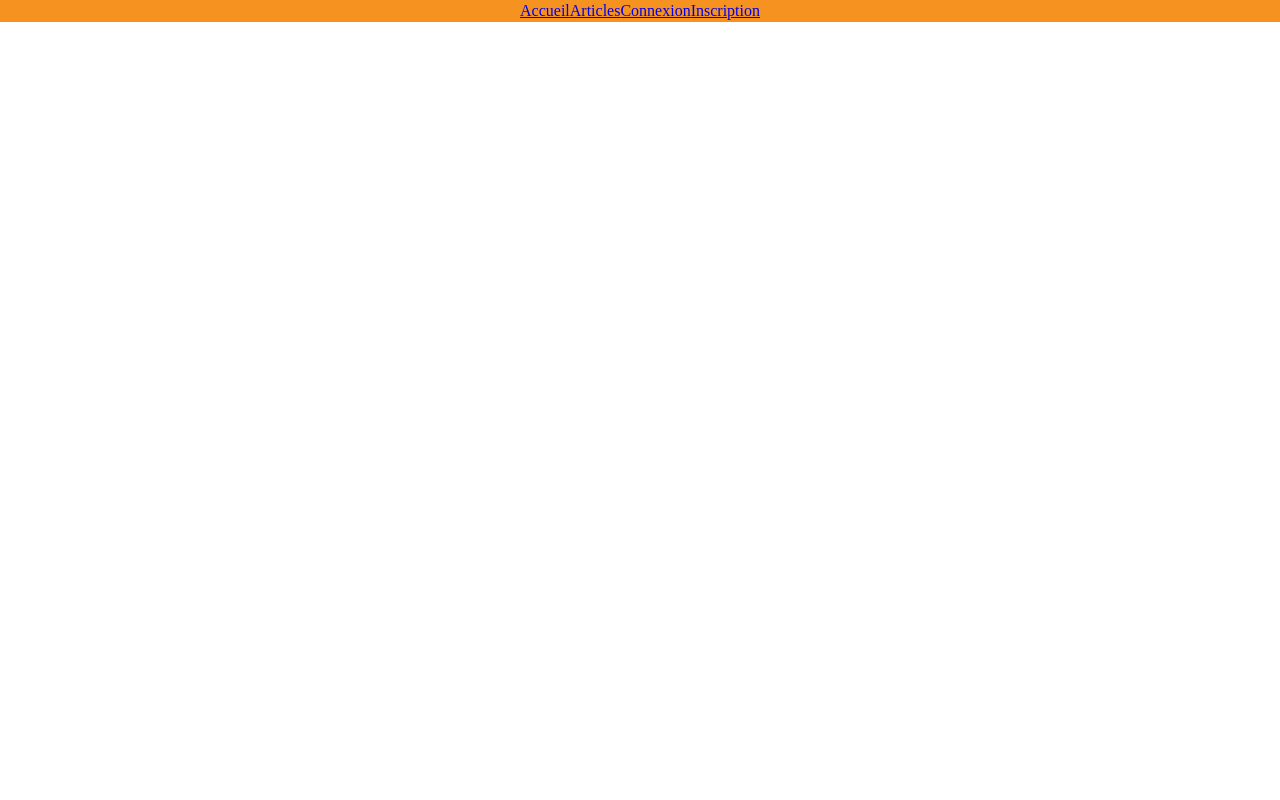
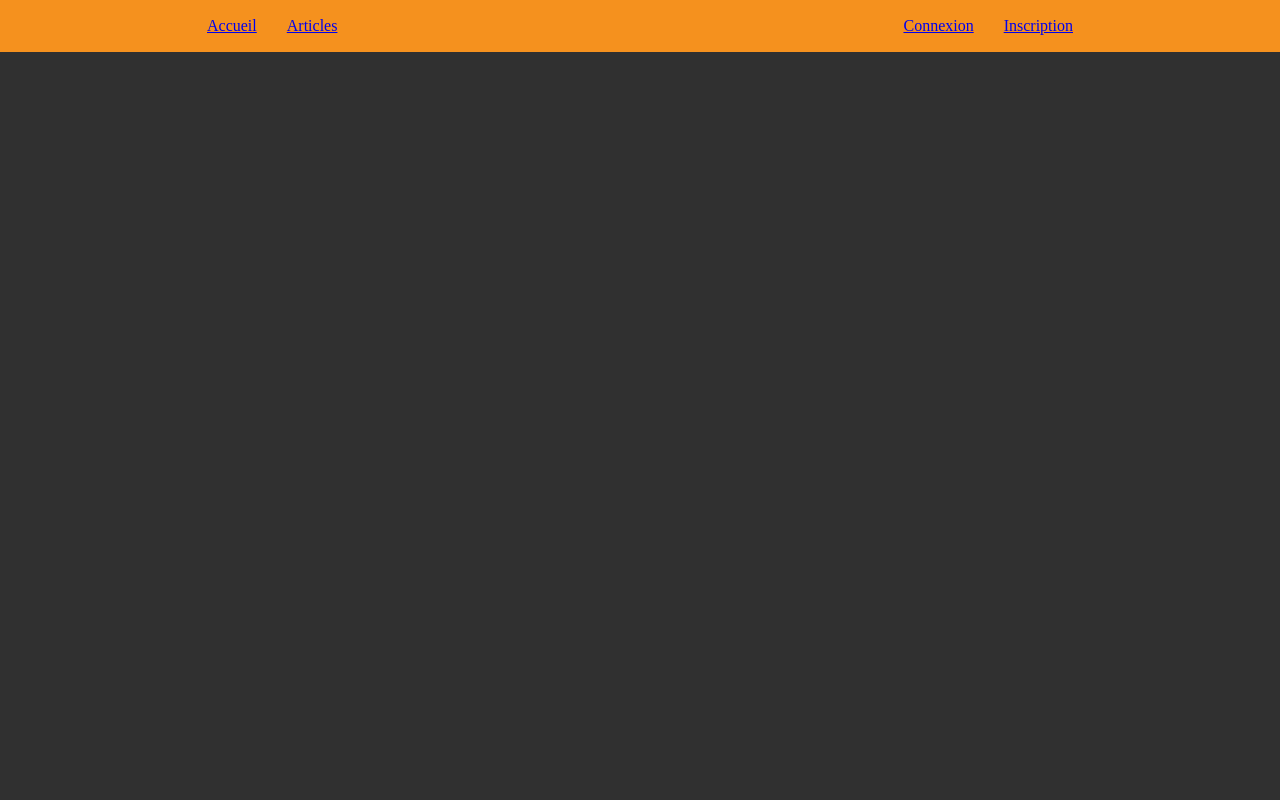
Before and after one commit to StevenDelval/Flask-mongoDB-TechIA, a Flask app: page / in a window 1280 px wide. Run offline with Flask 2, Linux system fonts and the light colour scheme; data that the repository does not hold is empty; style sheets or scripts are compiled from the project's sources.

Commit message:
vérification en groupe

```diff
--- a/blog_db.py
+++ b/blog_db.py
@@ -22,7 +22,7 @@
     "titre" : "Simplon",
     "auteur" : "JP",
     "resumer" : "blablalbla  bla bla bla",
-    "texte" : "La formation à Simplon est dure.",
+    "texte" : "La formation à Simplon est dure. Quam ut exagitabat satisfaceret ultimum tempestate coalito quem asperum ad inopia est saevum exagitabat quem ultimum est satisfaceret atque convectio ire ad quem asperum praetorio ad exagitabat satisfaceret coalito impedita militem et ultimum et satisfaceret trusus ultimum feritas inopia militem tempestate quam ad sit sit Rufinus asperum trusus compellebatur monstraret ipse ire quem atque ad dignitates dignitates simul causam et est convectio et et satisfaceret convectio et Rufinus more et discrimen simul impedita ordinarias impedita simul monstraret praetorio ad ea ad more ire exagitabat semper militem exagitabat ire inopia annonae causam Rufinus ipse annonae semper simul coalito semper coalito quam.",
     "date" : date_in_str(),
     "commentaires" : [{
         "auteur" : "Claire",
--- a/formulaires.py
+++ b/formulaires.py
@@ -9,3 +9,5 @@
     login = StringField("Nom utilisateur :", render_kw={"placeholder": "Nom utilisateur "})
     password = PasswordField("Mot de passe :",render_kw={"placeholder": "Mot de passe"})
     confirmation_password = PasswordField("Confirmation mot de passe :",render_kw={"placeholder": "Confirmation mot de passe"})
+
+#formulaire ajout class commentaire
--- a/static/css/abstracts/_variables.scss
+++ b/static/css/abstracts/_variables.scss
@@ -1,4 +1,4 @@
-$couleur_fond: #F6F7EB;
-$couleur_sombre: #303030;
+$couleur_fond: #303030;
+$couleur_claire: #fdfdfd;
 $couleur_peps: #D4331D;
 $couleur_douce: #f6921ffe;
--- a/static/css/base/_base.scss
+++ b/static/css/base/_base.scss
@@ -0,0 +1,3 @@
+body{
+    background-color: $couleur_fond;
+}
--- a/static/css/components/_button.scss
+++ b/static/css/components/_button.scss
@@ -1,5 +1,5 @@
 .action_button {
-    border: solid 1px $couleur_sombre;
+    border: solid 1px $couleur_claire;
     background-color: $couleur_peps;
     color: white;
     border-radius: 10px;
--- a/static/css/layout/_navbar.scss
+++ b/static/css/layout/_navbar.scss
@@ -4,6 +4,7 @@
     align-items: center;
     width: 100%;
     background-color: $couleur_douce;
+    margin-bottom: 50px;
     }
 
 nav ul {
--- a/static/css/pages/_accueil.scss
+++ b/static/css/pages/_accueil.scss
@@ -1,4 +1,4 @@
-.main {
+.main_accueil {
     display: grid;
     grid-template-columns: 1fr 1fr ;
     text-align: justify;
@@ -7,18 +7,9 @@
     margin: 0 auto;
 }
 
-.article1 {
-    grid-column: 1 / 2;
+.titre_article_accueil{
+    text-align: justify;
+    gap: 20px;
+    margin: 0 auto;
+    color: $couleur_claire;
 }
-
-.article2 {
-    grid-column: 2 / span 2;
-}
-
-.article3 {
-    grid-column: 1 / span 2;
-}
-
-.article4 {
-    grid-column: 3 / 4;
-}
--- a/static/css/pages/_article.scss
+++ b/static/css/pages/_article.scss
@@ -2,9 +2,12 @@
     text-align: justify;
     margin: 0 auto;
     background-color: $couleur_douce;
+    color: $couleur_claire;
     gap: 50px;
     width: 70%;
     margin: 0 auto;
     line-height: 45px;
     list-style: none;
+    padding: 15px;
+    border-radius: 30px;
 }
--- a/static/css/pages/_connexion.scss
+++ b/static/css/pages/_connexion.scss
@@ -15,7 +15,7 @@
     flex-flow: column;
     justify-content: center;
     gap: 50px ;
-    border: solid 1px $couleur_sombre;
+    border: solid 1px $couleur_claire;
     border-radius: 20px;
     padding: 40px;
     background: white;
--- a/static/css/pages/_liste_articles.scss
+++ b/static/css/pages/_liste_articles.scss
@@ -5,6 +5,7 @@
     width: 70%;
     margin: 0 auto;
     line-height: 45px;
+    color: $couleur_claire;
 }
 
 .titre {
--- a/templates/accueil.html
+++ b/templates/accueil.html
@@ -3,18 +3,27 @@
 {% block body %}
 
 
-<!-- <form action="" method="post"> -->
-    <nav> <a href="accueil.html">Accueil</a>
-        <a href="liste_articles.html">Articles</a> <!-- *modifié* -->
-        <a href="connexion.html">Connexion</a>
-        <a href="inscription.html">Inscription</a>
+
+<nav>
+    <ul>
+        <div class="index">
+            <li class="liste_nav"><a href="accueil.html">Accueil</a></li>
+            <li class="liste_nav"><a href="liste_articles.html">Articles</a></li>
+        </div>
+        <div class="portail">
+            <li class="liste_nav"><a href="connexion.html">Connexion</a></li>
+            <li class="liste_nav"><a href="inscription.html">Inscription</a></li>
+        </div>
+    </ul>
 </nav>
+<main class="main_accueil">
 {%for article in articles%}
-    <article class="titre_article">
+<article class="titre_article_accueil">
     <h1>{{ article["titre"]}}</h1>
     <p>{{ article["auteur"]}}</p>
     <p>{{ article["date"]}}</p>
     <p>{{ article["resumer"]}}</p>
 </article>
 {%endfor%}
+</main>
 {% endblock %}
```
Also changed, not shown: templates/connexion.html (+13 -0 lines), templates/inscription.html (+13 -0 lines). Lines whose indentation alone changed are shown as unchanged.
